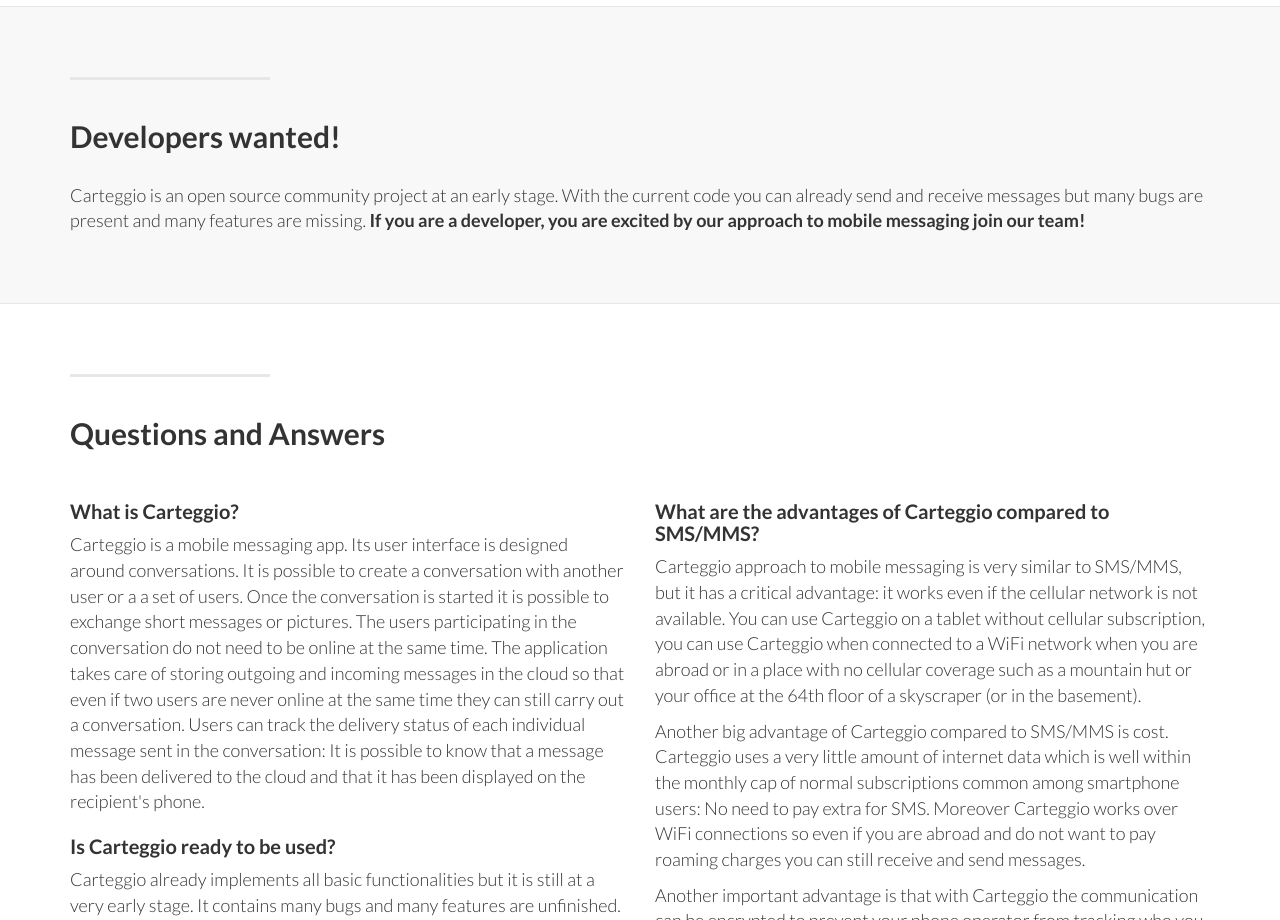
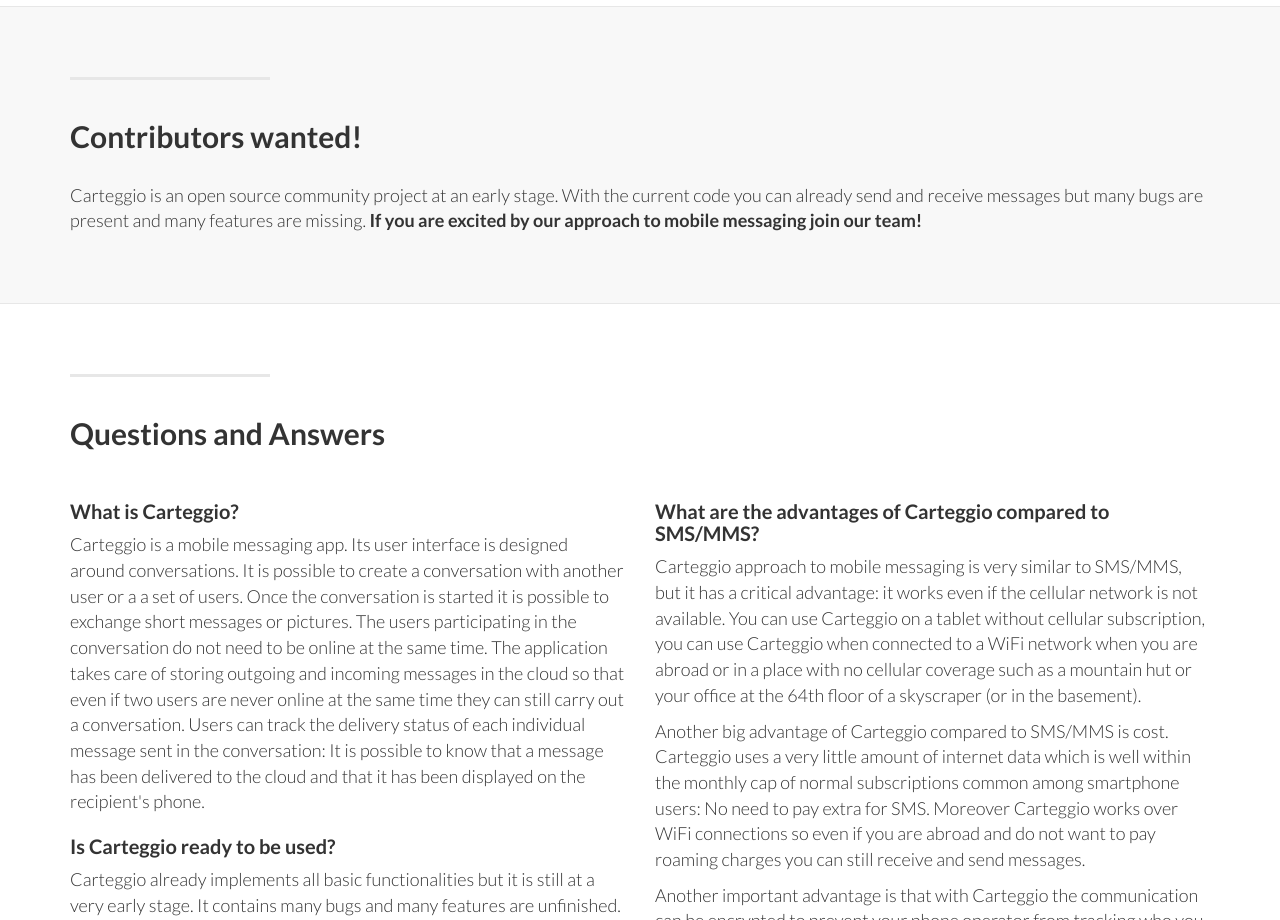
Before and after one commit to carteggio/carteggio.github.io, a plain HTML site: page index.html in a window 1280 px wide. Shown: the part 1640-2560 px from the top of the page. Drawn offline with Linux system fonts and the light colour scheme.

Commit message:
Changed in text from developer to contributors

```diff
--- a/index.html
+++ b/index.html
@@ -97,8 +97,8 @@
                 <div class="col-lg-12">
                     <hr class="section-heading-spacer">
                     <div class="clearfix"></div>
-                    <h2 class="section-heading">Developers wanted!</h2>
-                    <p class="lead">Carteggio is an open source community project at an early stage. With the current code you can already send and receive messages but many bugs are present and many features are missing. <b>If you are a developer, you are excited by our approach to mobile messaging join our team!</b></p>
+                    <h2 class="section-heading">Contributors wanted!</h2>
+                    <p class="lead">Carteggio is an open source community project at an early stage. With the current code you can already send and receive messages but many bugs are present and many features are missing. <b>If you are excited by our approach to mobile messaging join our team!</b></p>
                 </div>
             </div>
 
```
